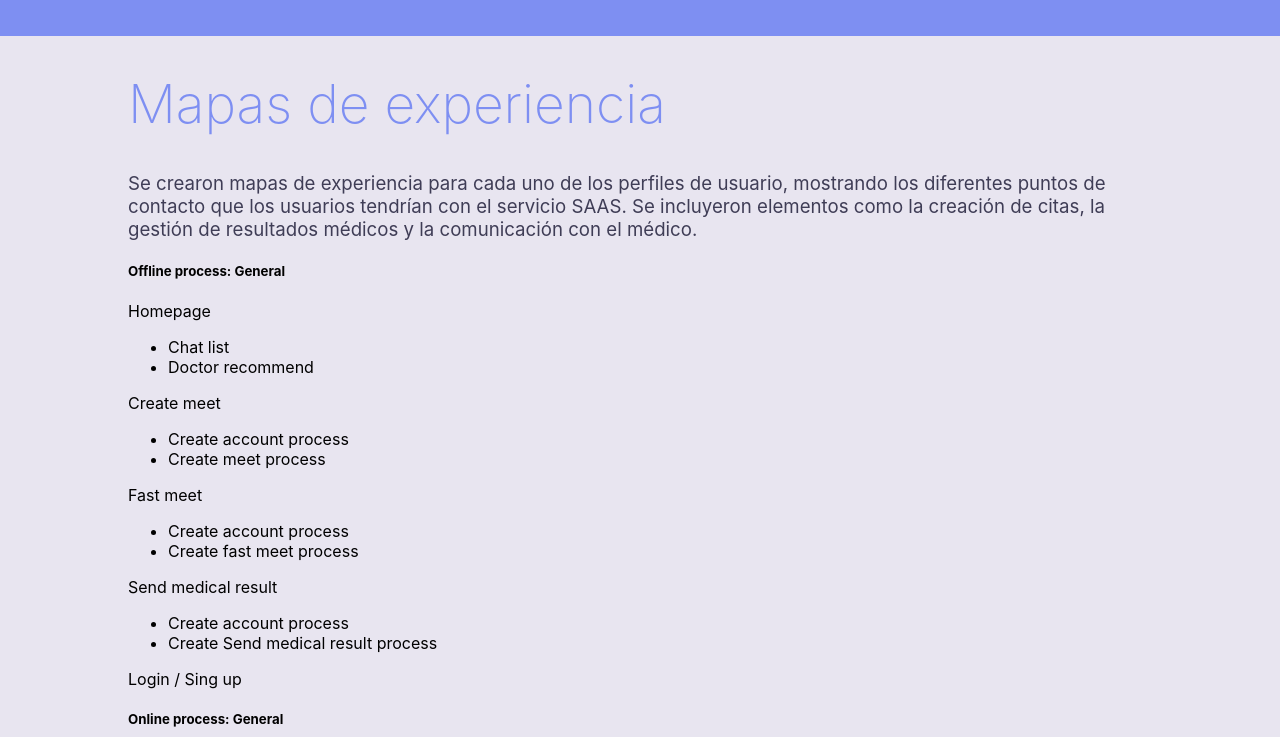
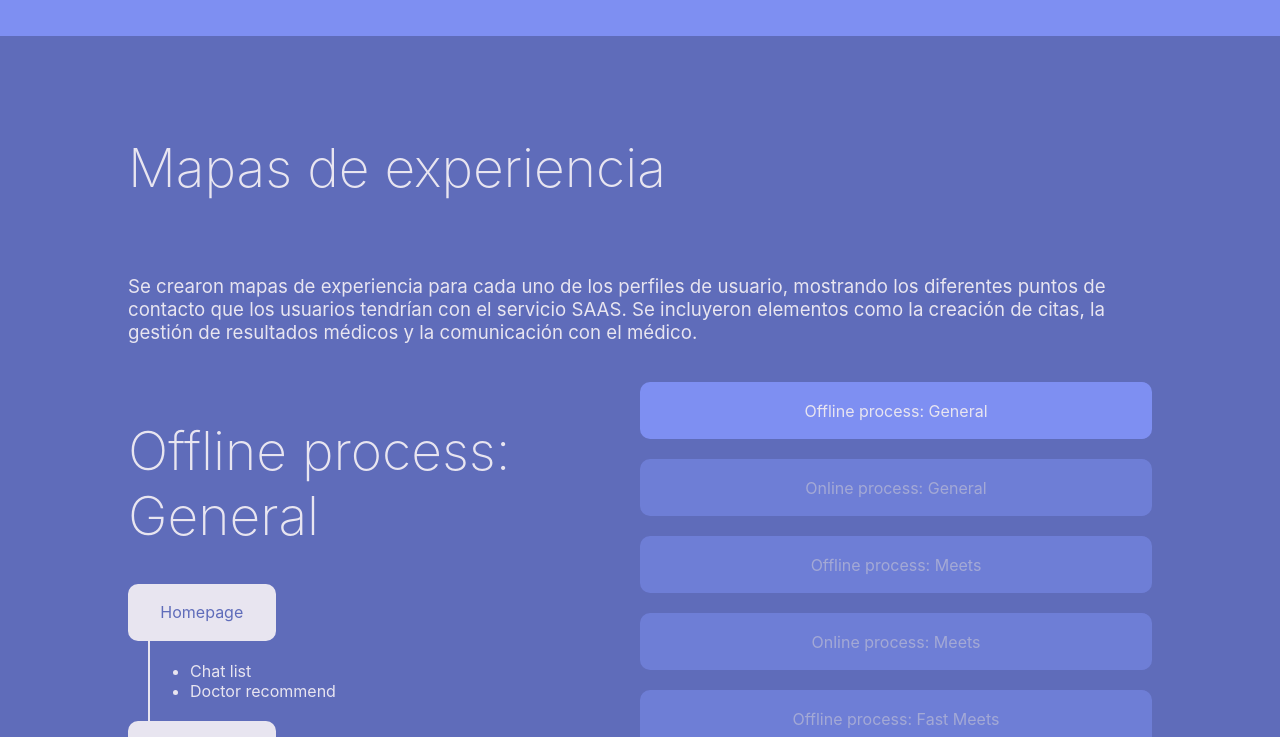
Before and after one commit to dulcevaleriana/dulceValeriana.github.io, a Next.js app: page / in a window 1280 px wide. Shown: the part 3760-4497 px from the top of the page. Built offline with nearby package versions, Linux system fonts and the light colour scheme.

Commit message:
completed experience map section

```diff
--- a/pages/components/experienceMap.tsx
+++ b/pages/components/experienceMap.tsx
@@ -1,4 +1,4 @@
-import React, { FC } from "react"
+import React, { FC, useState } from "react"
 import Image from 'next/image'
 
 interface ExperienceMapInterface {
@@ -6,6 +6,7 @@ interface ExperienceMapInterface {
     data: string,
     mapsArray: {
         title: string,
+        howManyColumns?: 1 | 2 | 3 | 4 | null
         dataArray:{
             name: string,
             data?: string[]
@@ -18,23 +19,28 @@ const ExperienceMap: FC<ExperienceMapInterface> = ({
         data,
         mapsArray
     }) => {
+    const [getKey , setGetKey] = useState(0);
 
     const SubComponentOrganigram = (data:any,key:number) => {
-        return <div key={key}>
-            <h5>{data.data.title}</h5>
+        console.log({data, condition: data.data.howManyColumns === 2})
+        return <div key={key} className={data.data.howManyColumns === 2 && "class-ColumnTwo"}>
+            <h1>{data.data.title}</h1>
             {data.data.dataArray?.map((subData, subKey) => <div key={subKey}>
                 <div>{subData.name}</div>
-                {subData.data && <ul>
-                    {subData.data.map((data,key) => <li key={key}>{data}</li>)}
-                </ul>}
+                <ul>
+                    {subData?.data?.map((data,key) => <li key={key}>{data}</li>)}
+                </ul>
             </div>)}
         </div>
     }
 
-    return <div>
+    return <div className="class-ExperienceMap">
         <h1>{title}</h1>
         <p>{data}</p>
-        {mapsArray.map((data,key) => <SubComponentOrganigram key={key} data={data}/>)}
+        <SubComponentOrganigram key={getKey} data={mapsArray[getKey]}/>
+        <div>
+        {mapsArray.map((data,key) => <div key={key} onClick={()=>setGetKey(key)} style={{ opacity: key === getKey && "1" }}>{data.title}</div>)}
+        </div>
     </div>
 }
 
--- a/pages/index.tsx
+++ b/pages/index.tsx
@@ -419,6 +419,7 @@ const Home = () => {
         },
         {
           title:"Process: Create account",
+          howManyColumns: 2,
           dataArray:[
             {
               name:"#1 = Choose type account",
@@ -470,14 +471,6 @@ const Home = () => {
         height: 424
       }}
     />
-        {/* title: string,
-    data: string,
-    imageArray:{
-        imageLink?: string,
-        imageAlt?: string,
-        imageWidth?: number,
-        imageHeight?: number
-    }[] */}
     <GalleryComponent
       title="Mapas de experiencia"
       data="Se crearon mapas de experiencia para cada uno de los perfiles de usuario, mostrando los diferentes puntos de contacto que los usuarios tendrían con el servicio SAAS. Se incluyeron elementos como la creación de citas, la gestión de resultados médicos y la comunicación con el médico."
--- a/styles/globals.scss
+++ b/styles/globals.scss
@@ -154,6 +154,95 @@ body {
       color: #e8e5f0;
     }
   }
+
+  .class-ExperienceMap {
+    background: #5F6CBA;
+    margin: 0 -8rem;
+    padding: 8vh 8rem;
+    display: grid;
+    grid-template-columns: auto 50%;
+    gap: 20px;
+    align-items: flex-start;
+
+    > h1, p {
+      grid-column: 1 / span 2;
+      color: #e8e5f0;
+    }
+
+    > div:nth-last-child(2){
+      > h1 {
+        color: #e8e5f0;
+      }
+      > div {
+        display: grid;
+        grid-template-rows: 57px auto;
+
+        > div:first-child {
+          background: #e8e5f0;
+          color: #5f6cba;
+          width: 30%;
+          display: flex;
+          justify-content: center;
+          text-align: center;
+          align-items: center;
+          min-height: 57px;
+          border-radius: 10px;
+        }
+        > ul {
+          border-left: 2px solid #e8e5f0;
+          margin: 0 0 0 20px;
+          padding: 20px 40px;
+          color: #e8e5f0;
+        }
+      }
+    }
+
+    > div.class-ColumnTwo {
+      display: grid;
+      grid-template-columns: 50% auto;
+
+      h1,
+      div:nth-child(2) {
+        grid-column: 1 / span 2;
+      }
+      > div > div {
+        width: 50% !important;
+      }
+      > div:nth-child(2)::after {
+        content: "";
+        border-top: 2px solid #e8e5f0;
+        border-right: 2px solid #e8e5f0;
+        width: 80%;
+        max-width: 402px;
+        height: 30px;
+        display: block;
+        margin-left: 20px;
+        margin-top: -20px;
+        margin-bottom: -14px;
+      }
+    }
+
+    > div:last-child {
+      display: grid;
+      gap: 20px;
+
+      > div {
+        min-height: 57px;
+        background: #7E8FF2;
+        text-align: center;
+        align-items: center;
+        display: flex;
+        justify-content: center;
+        color: #e8e5f0;
+        opacity: 0.5;
+        border-radius: 10px;
+      }
+
+      > div:hover {
+        opacity: 1;
+      }
+    }
+  }
 }
 
 h1,
```
